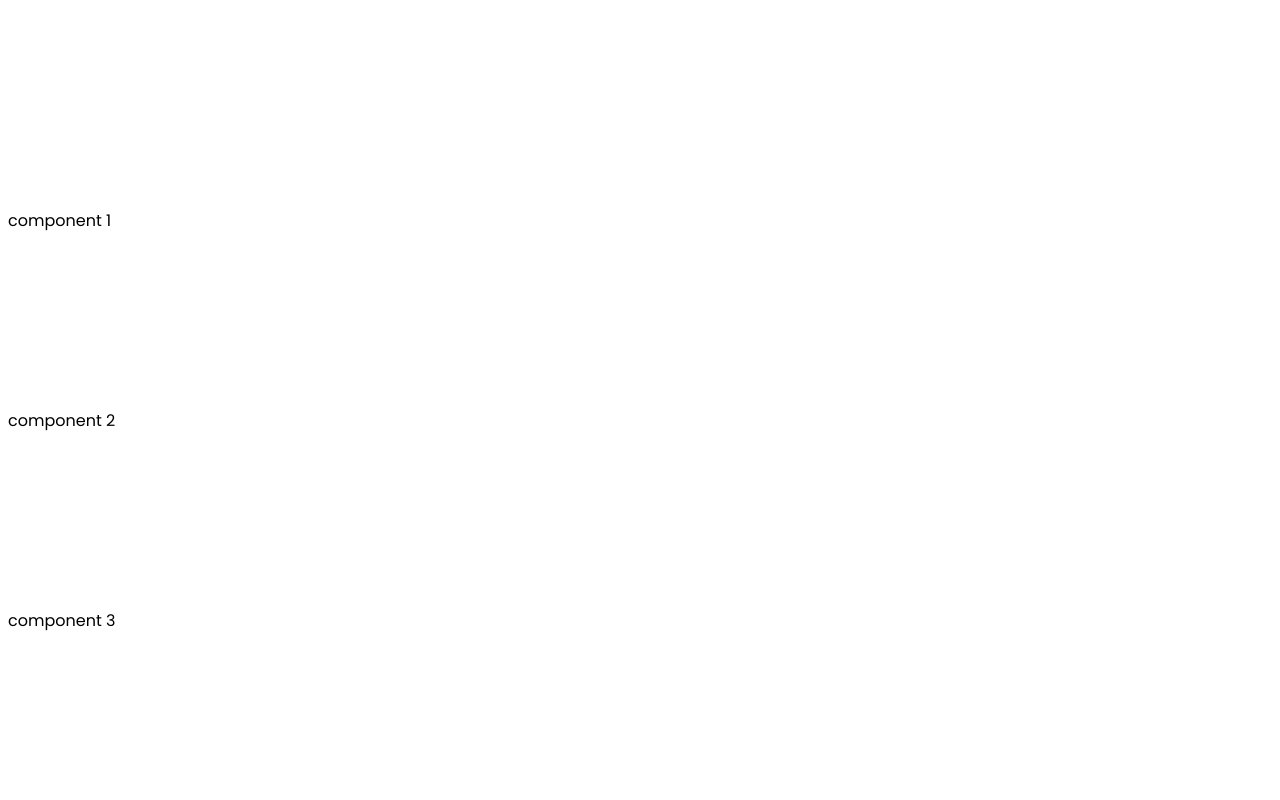
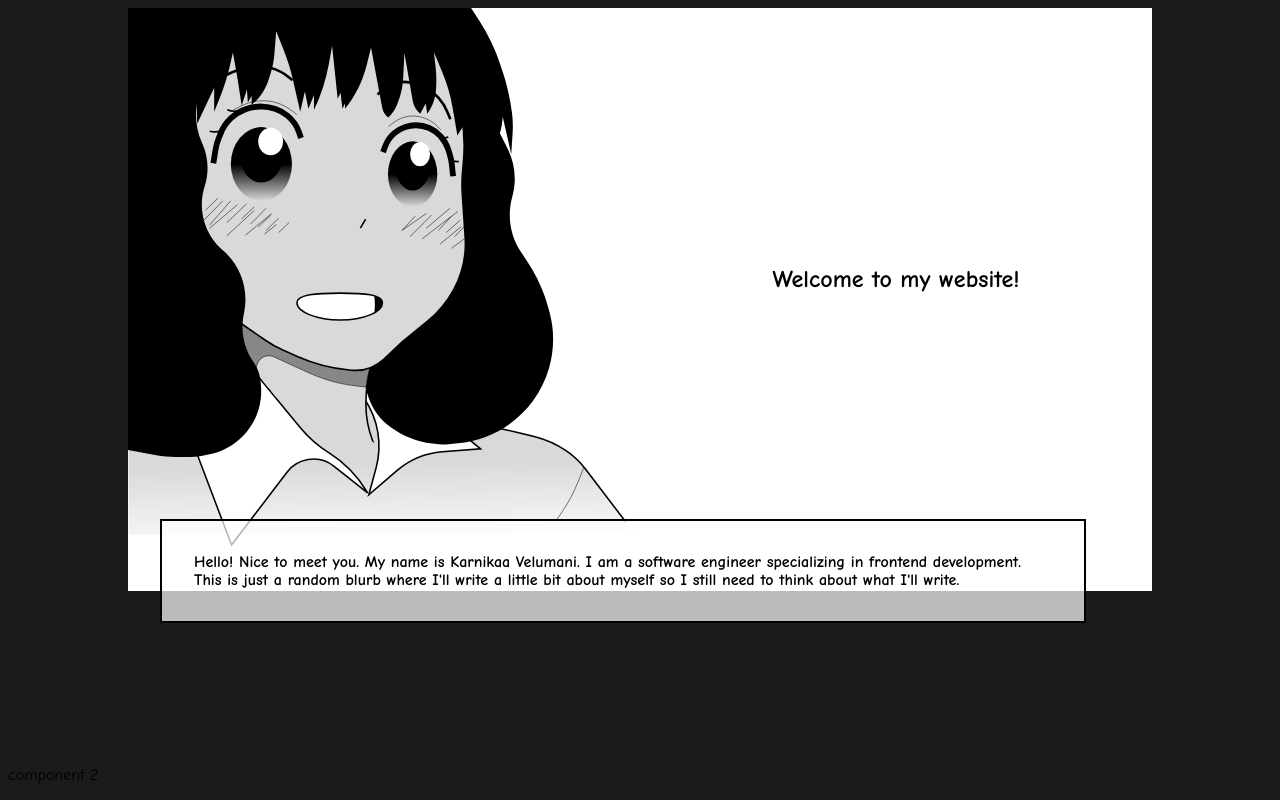
Before and after one commit to karnikaavelumani/portfolio, a SvelteKit app: page / in a window 1280 px wide. Shown: the top 800 px of the page. Built offline with nearby package versions, Linux system fonts and the light colour scheme.

Commit message:
Hero component WIP

```diff
--- a/src/routes/+page.svelte
+++ b/src/routes/+page.svelte
@@ -13,7 +13,7 @@
 	<title>Karni</title>
 </svelte:head>
 
-<Spacing --min="175px" --med="200px" --max="200px" />
+<!-- <Spacing --min="175px" --med="200px" --max="200px" /> -->
 
 <Hero />
 
--- a/src/routes/hero.svelte
+++ b/src/routes/hero.svelte
@@ -1 +1,74 @@
-component 1
+<section class="hero__component">
+	<div class="hero__container">
+		<div class="hero__content">
+			<div class="hero__image">
+				<img src="/assets/karni-hero.svg" alt="Drawing of Karni in manga style art" />
+			</div>
+			<div class="hero__title">
+				<h1 class="hero__description">Welcome to my website!</h1>
+			</div>
+		</div>
+		<div class="hero__bio">
+			<p class="hero__bio-description">
+				Hello! Nice to meet you. My name is Karnikaa Velumani. I am a software engineer specializing
+				in frontend development. This is just a random blurb where I'll write a little bit about
+				myself so I still need to think about what I'll write.
+			</p>
+		</div>
+	</div>
+</section>
+
+<style>
+	section {
+		background-color: #fff;
+		display: grid;
+		justify-self: center;
+		align-items: center;
+		max-width: 100%;
+		height: 100%;
+		margin: 0 auto;
+	}
+
+	.hero__content {
+		display: grid;
+		grid-template-columns: 1fr 1fr;
+	}
+
+	.hero__title {
+		display: grid;
+		justify-self: center;
+		align-items: center;
+		max-width: 100%;
+	}
+
+	.hero__image img {
+		max-width: 100%;
+		/* z-index: -999; */
+	}
+
+	.hero__title h1 {
+		font-weight: 700;
+	}
+
+	.hero__bio {
+		position: relative;
+		background: rgba(255, 255, 255, 0.7);
+
+		border: 2px solid #000;
+		max-width: 90%;
+		margin: -2em 2em;
+		z-index: 999;
+		/* z-index: 999; */
+	}
+
+	.hero__bio-description {
+		font-weight: 700;
+		margin: 2em 2em;
+	}
+
+	@media screen and (min-width: 1024px) {
+		section {
+			max-width: 1024px;
+		}
+	}
+</style>
--- a/static/global.css
+++ b/static/global.css
@@ -1,8 +1,12 @@
-@import url('https://fonts.googleapis.com/css2?family=Poppins:wght@400;500;600;700');
+@import url('https://fonts.googleapis.com/css?family=Comic+Neue:wght@400;700');
 
 html,
 body,
 #svelte {
-  font-family: 'Poppins', 'Verdana', 'Helvetica', sans-serif;
-  font-display: fallback;
+	font-family: 'Comic Neue', 'Verdana', 'Helvetica', sans-serif;
+	font-display: fallback;
 }
+
+body {
+	background-color: #1a1b1d;
+}
```
Also changed, not shown: static/assets/karni-hero.svg (added), 1 other file (tests, documents, lock files or other folders). Lines whose indentation alone changed are shown as unchanged.
